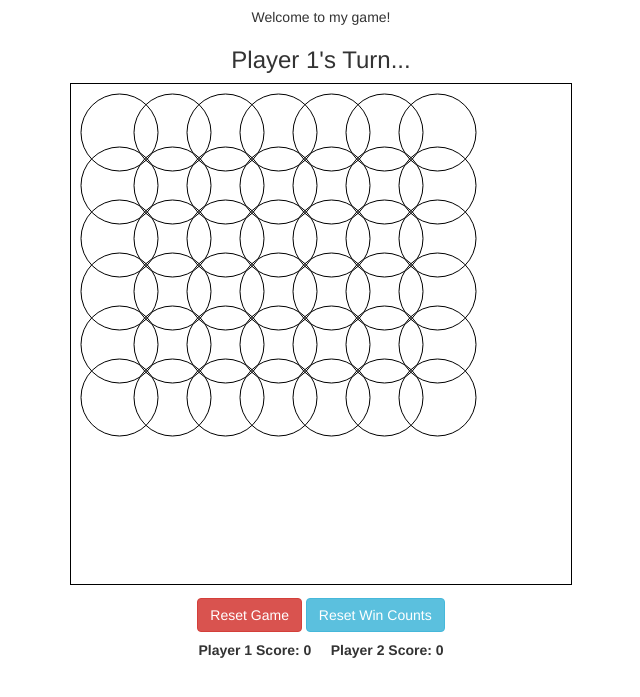
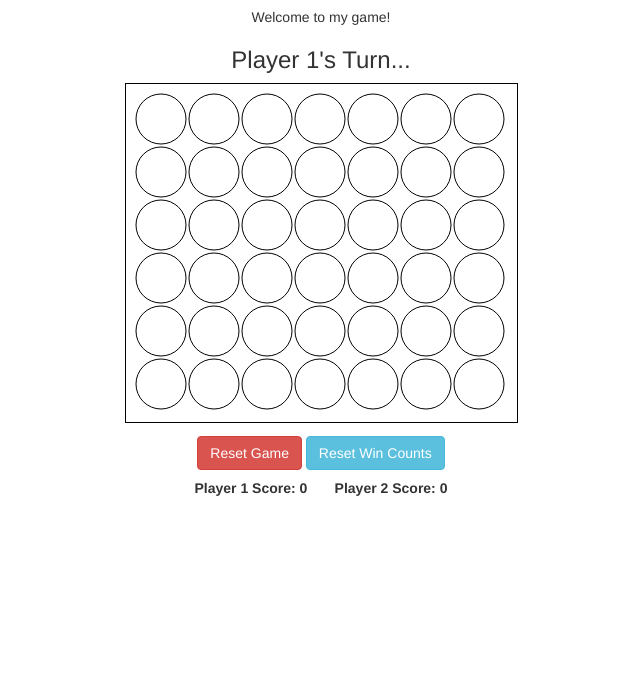
Before and after one commit to kwkevinlin/ConnectFour, a plain HTML site: page index.html in a window 1280 px wide. Shown: the part 63-760 px from the top of the page, without its empty margins (319-959 px from the left). Drawn offline with nearby package versions, Linux system fonts and the light colour scheme.

Commit message:
Refactored drawBoard() function

```diff
--- a/index.html
+++ b/index.html
@@ -25,7 +25,7 @@
 
 		<!-- Using span to only change the numbers within this text
 			 &nbsp; for space; 5 spaces in between p1 and p2 -->
-    	<b>Player 1 Score: <span id="scoreP1">0</span>&nbsp;&nbsp;&nbsp;&nbsp;&nbsp;Player 2 Score: <span id="scoreP">0</span></b>
+    	<b>Player 1 Score: <span id="scoreP1">0</span>&nbsp;&nbsp;&nbsp;&nbsp;&nbsp;&nbsp;&nbsp;Player 2 Score: <span id="scoreP">0</span></b>
 
 		</div>
 
--- a/script.js
+++ b/script.js
@@ -2,12 +2,11 @@
  *	Check PhoneGap to port onto iOS/Android
  */
 
-var width = 500;
-var height = 500;
 var boxsize = 50; //Circle diameter
 var indist = 3;	  // distance between circles
-var circleRadius;
-var canvasBuffer = 10;
+var buff = 10; //canvasBuffer
+var width = (boxsize + indist) * 7 + 2 * buff; //7 circles horizontal
+var height = (boxsize + indist) * 6 + 2 * buff; //6 circles vertical
 var context;
 var drawBoardBool;
 
@@ -29,19 +28,18 @@ function drawBoard() {
 	//Clear canvas before starting
 	context.clearRect(0, 0, width, height);
 
-	circleRadius = ((height - 2*canvasBuffer) - 6*indist) / 12.0;
+	size = canvas.height - 2*buff; 		// actual size without the surrounding buffer
+    radius =  (size - 6*indist)/12.0; 	// radius of each colored disk
 
 	//Drawing the circles on the canvas
 	for (var i = 0; i < 7; i++) {
 		for (var j = 0; j < 6; j++) {
 
 			context.beginPath(); //Set up canvas
-		    context.arc(i*(boxsize + indist) + canvasBuffer + circleRadius, j*(boxsize+indist) + canvasBuffer + circleRadius, circleRadius, 0, 2*Math.PI);		// draw an arc at (x,y) of radius r, from 0 to 2 pi angles
-		    if (drawBoardBool) {					// if true then set fillStyle to given color and apply fill
-		        context.fillStyle = "#000000"; //Quotes
-		        		        context.fill();
-		    }
-		    context.strokeStyle = "#000000";			// color of the circle
+
+			context.arc(i*(boxsize+indist)+buff+radius, j*(boxsize+indist)+buff+radius, radius, 0, 2*Math.PI);		// draw an arc at (x,y) of radius r, from 0 to 2 pi angles
+
+		    context.strokeStyle = "#000000"; //Set circle color
 		    context.stroke();
 
 		}
```
